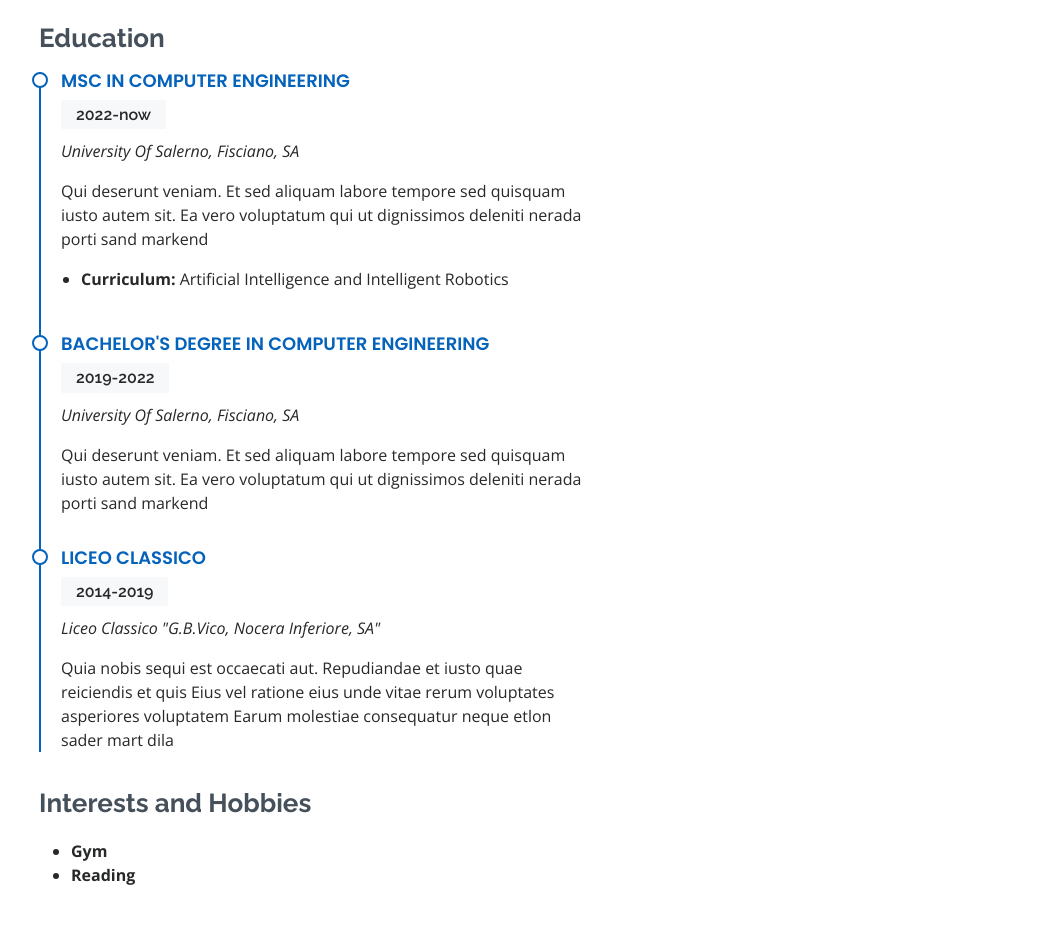
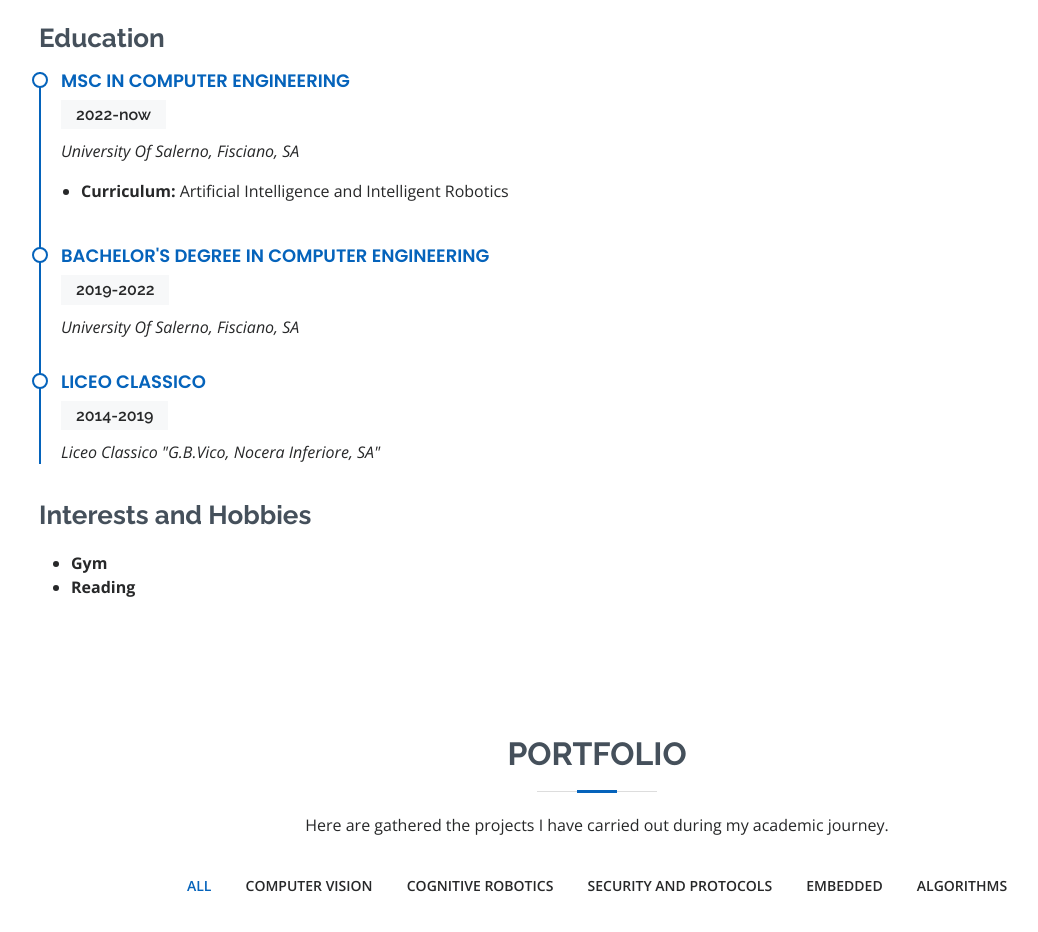
Before and after one commit to gspinelli01/gspinelli01.github.io, a plain HTML site: page index.html in a window 1280 px wide. Shown: the part 1741-2673 px from the top of the page, without its empty margins (93-1131 px from the left). Drawn offline with nearby package versions, Linux system fonts and the light colour scheme.

Commit message:
removed text

```diff
--- a/index.html
+++ b/index.html
@@ -273,7 +273,7 @@
               <h4>MSc in Computer Engineering</h4>
               <h5>2022-now</h5>
               <p><em>University Of Salerno, Fisciano, SA</em></p>
-              <p>Qui deserunt veniam. Et sed aliquam labore tempore sed quisquam iusto autem sit. Ea vero voluptatum qui ut dignissimos deleniti nerada porti sand markend</p>
+              <!-- <p>Qui deserunt veniam. Et sed aliquam labore tempore sed quisquam iusto autem sit. Ea vero voluptatum qui ut dignissimos deleniti nerada porti sand markend</p> -->
               <ul>
                 <li> <b>Curriculum: </b> Artificial Intelligence and Intelligent Robotics</li>
               </ul>
@@ -282,13 +282,13 @@
               <h4>Bachelor's Degree in Computer Engineering</h4>
               <h5>2019-2022</h5>
               <p><em>University Of Salerno, Fisciano, SA</em></p>
-              <p>Qui deserunt veniam. Et sed aliquam labore tempore sed quisquam iusto autem sit. Ea vero voluptatum qui ut dignissimos deleniti nerada porti sand markend</p>
+              <!-- <p>Qui deserunt veniam. Et sed aliquam labore tempore sed quisquam iusto autem sit. Ea vero voluptatum qui ut dignissimos deleniti nerada porti sand markend</p> -->
             </div>
             <div class="resume-item">
               <h4>Liceo Classico</h4>
               <h5>2014-2019</h5>
               <p><em>Liceo Classico "G.B.Vico, Nocera Inferiore, SA"</em></p>
-              <p>Quia nobis sequi est occaecati aut. Repudiandae et iusto quae reiciendis et quis Eius vel ratione eius unde vitae rerum voluptates asperiores voluptatem Earum molestiae consequatur neque etlon sader mart dila</p>
+              <!-- <p>Quia nobis sequi est occaecati aut. Repudiandae et iusto quae reiciendis et quis Eius vel ratione eius unde vitae rerum voluptates asperiores voluptatem Earum molestiae consequatur neque etlon sader mart dila</p> -->
             </div>
           </div>
           <h3 class="resume-title"> Interests and Hobbies </h3>
```
